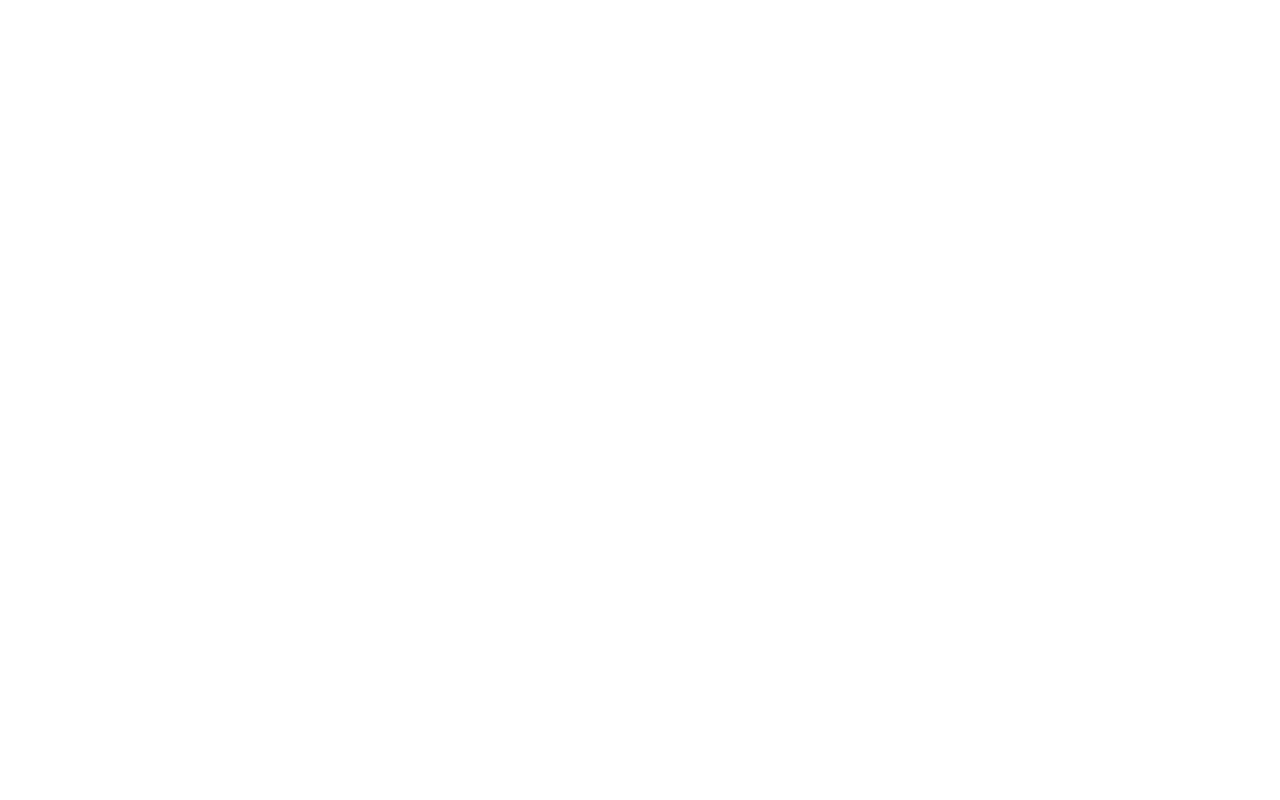
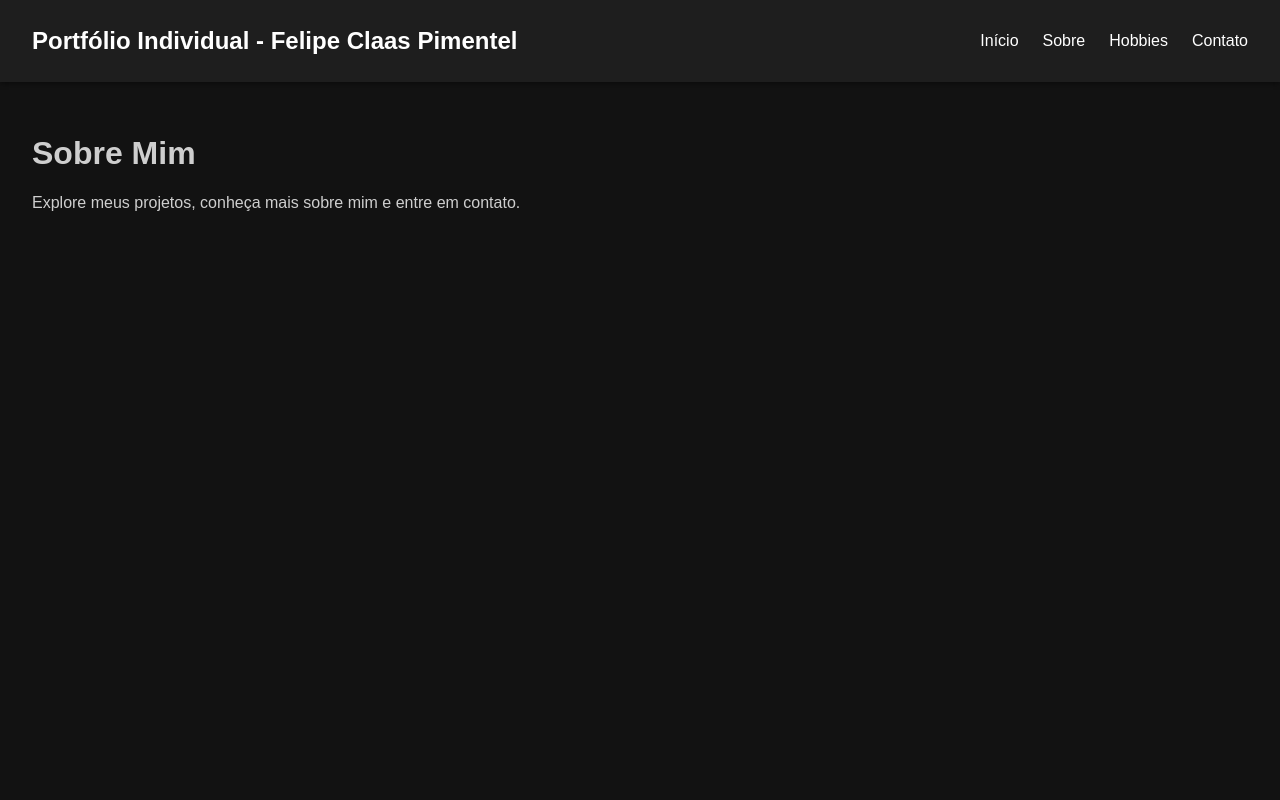
Before and after one commit to felipeclaas/Trabalho, a plain HTML site: page sobre.html in a window 1280 px wide. Shown: the top 800 px of the page. Drawn offline with Linux system fonts and the light colour scheme; a web font is replaced by a local one.

Commit message:
template das páginas

```diff
--- a/contato.html
+++ b/contato.html
@@ -0,0 +1,31 @@
+<!DOCTYPE html>
+<html lang="pt-BR">
+<head>
+    <meta charset="UTF-8">
+    <meta name="viewport" content="width=device-width, initial-scale=1.0">
+    <title>Portfólio - Contato</title>
+    <link rel="stylesheet" href="css/main.css">
+    <link rel="icon" href="img/logo.png">
+</head>
+<body>
+    <header>
+        <nav>
+            <div class="nav-logo">Portfólio Individual - Felipe Claas Pimentel</div>
+            <ul class="nav-links">
+                <li><a href="index.html">Início</a></li>
+                <li><a href="sobre.html">Sobre</a></li>
+                <li><a href="hobbies.html">Hobbies</a></li>
+                <li><a href="contato.html">Contato</a></li>
+            </ul>
+        </nav>
+    </header>
+    <main>
+        <h1>Contato</h1>
+        <p>Explore meus projetos, conheça mais sobre mim e entre em contato.</p>
+        <br><br><br><br><br><br><br><br><br><br><br><br><br><br><br><br><br><br><br><br><br>
+        <br><br><br><br><br><br><br><br><br><br><br><br><br><br><br><br><br><br><br><br><br>
+        <br><br><br><br><br><br><br><br><br><br><br><br><br><br><br><br><br><br><br><br><br>
+    </main>
+    <footer>Desenvolvido por Felipe Claas Pimentel</footer>
+</body>
+</html>
--- a/sobre.html
+++ b/sobre.html
@@ -0,0 +1,31 @@
+<!DOCTYPE html>
+<html lang="pt-BR">
+<head>
+    <meta charset="UTF-8">
+    <meta name="viewport" content="width=device-width, initial-scale=1.0">
+    <title>Portfólio - Sobre</title>
+    <link rel="stylesheet" href="css/main.css">
+    <link rel="icon" href="img/logo.png">
+</head>
+<body>
+    <header>
+        <nav>
+            <div class="nav-logo">Portfólio Individual - Felipe Claas Pimentel</div>
+            <ul class="nav-links">
+                <li><a href="index.html">Início</a></li>
+                <li><a href="sobre.html">Sobre</a></li>
+                <li><a href="hobbies.html">Hobbies</a></li>
+                <li><a href="contato.html">Contato</a></li>
+            </ul>
+        </nav>
+    </header>
+    <main>
+        <h1>Sobre Mim</h1>
+        <p>Explore meus projetos, conheça mais sobre mim e entre em contato.</p>
+        <br><br><br><br><br><br><br><br><br><br><br><br><br><br><br><br><br><br><br><br><br>
+        <br><br><br><br><br><br><br><br><br><br><br><br><br><br><br><br><br><br><br><br><br>
+        <br><br><br><br><br><br><br><br><br><br><br><br><br><br><br><br><br><br><br><br><br>
+    </main>
+    <footer>Desenvolvido por Felipe Claas Pimentel</footer>
+</body>
+</html>
```
Also changed, not shown: hobbies.html (+31 -0 lines), index.html (+3 -1 lines).
